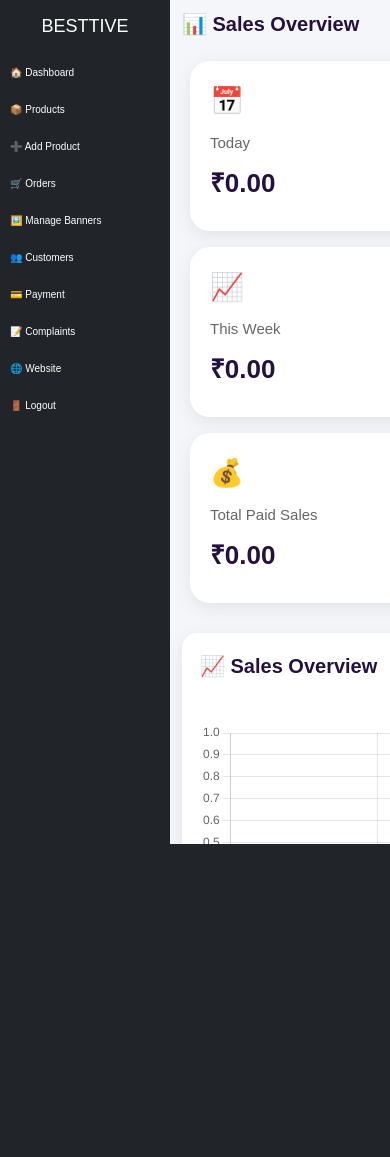
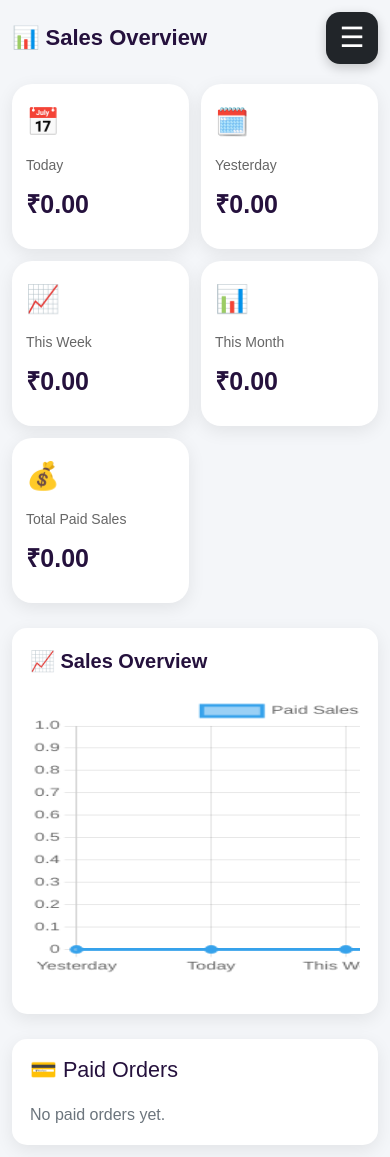
Before and after one commit to besttive1/besttive-site, a Flask app: page /admin/sales in a window 390 px wide. Before the commit the page ends 844 px from the top, so only its background shows below. Run offline with Flask 3, Linux system fonts and the light colour scheme; the visitor is signed in with stand-in values (Sample User, id 1).

Commit message:
fix mobile sales sidebar menu

```diff
--- a/templates/admin_sales.html
+++ b/templates/admin_sales.html
@@ -5,13 +5,14 @@
 
     <meta charset="UTF-8">
 
-    <meta name="viewport"
-          content="width=device-width, initial-scale=1.0">
+    <meta name="viewport" content="width=device-width, initial-scale=1.0">
 
     <title>Sales Overview | BESTTIVE Admin</title>
 
-    <link href="https://cdn.jsdelivr.net/npm/bootstrap@5.3.3/dist/css/bootstrap.min.css"
-          rel="stylesheet">
+    <link
+        href="https://cdn.jsdelivr.net/npm/bootstrap@5.3.3/dist/css/bootstrap.min.css"
+        rel="stylesheet"
+    >
 
     <style>
 
@@ -22,6 +23,7 @@
         html,
         body {
             margin: 0;
+            padding: 0;
             min-height: 100%;
         }
 
@@ -29,6 +31,7 @@
             background: #f4f6f9;
             font-family: Arial, sans-serif;
             color: #25113d;
+            overflow-x: hidden;
         }
 
 
@@ -41,18 +44,19 @@
             height: 100vh;
             background: #212529;
             position: fixed;
+            top: 0;
             left: 0;
-            top: 0;
             color: white;
             overflow-y: auto;
             overflow-x: hidden;
-            z-index: 1000;
+            z-index: 1100;
         }
 
         .sidebar h2 {
             text-align: center;
-            padding: 20px;
+            padding: 25px 15px;
             margin: 0;
+            font-size: 28px;
         }
 
         .sidebar a {
@@ -60,12 +64,29 @@
             color: white;
             text-decoration: none;
             padding: 14px 25px;
-            font-size: 14px;
+            font-size: 15px;
             white-space: nowrap;
         }
 
         .sidebar a:hover {
-            background: #4b0082;
+            background: #343a40;
+        }
+
+
+        /* =========================
+           OVERLAY
+           ========================= */
+
+        .sidebar-overlay {
+            display: none;
+            position: fixed;
+            inset: 0;
+            background: rgba(0, 0, 0, 0.45);
+            z-index: 1050;
+        }
+
+        .sidebar-overlay.active {
+            display: block;
         }
 
 
@@ -75,31 +96,70 @@
 
         .content {
             margin-left: 250px;
-            padding: 30px;
+            padding: 25px 30px 40px;
             min-height: 100vh;
+        }
+
+
+        /* =========================
+           PAGE HEADER
+           ========================= */
+
+        .mobile-header {
+            display: flex;
+            align-items: center;
+            justify-content: space-between;
+            width: 100%;
+            margin-bottom: 25px;
         }
 
         .page-title {
             font-size: 28px;
             font-weight: 600;
-            margin-bottom: 25px;
+            margin: 0;
+            color: #25113d;
+        }
+
+
+        /* =========================
+           MENU BUTTON
+           ========================= */
+
+        .menu-btn {
+            display: none;
+            width: 55px;
+            height: 55px;
+            border: none;
+            border-radius: 15px;
+            background: #212529;
+            color: white;
+            font-size: 30px;
+            cursor: pointer;
+            align-items: center;
+            justify-content: center;
+            flex-shrink: 0;
+            box-shadow: 0 4px 12px rgba(0, 0, 0, 0.20);
         }
 
 
         /* =========================
            SALES CARDS
-           DASHBOARD SAME SIZE
            ========================= */
+
+        .sales-row {
+            display: grid;
+            grid-template-columns: repeat(5, minmax(0, 1fr));
+            gap: 18px;
+            width: 100%;
+        }
 
         .sales-card {
             background: white;
-            border: none;
             border-radius: 20px;
             padding: 25px 22px;
             height: 170px;
-            min-height: 170px;
             width: 100%;
-            box-shadow: 0 5px 18px rgba(0, 0, 0, .08);
+            box-shadow: 0 5px 18px rgba(0, 0, 0, 0.08);
         }
 
         .sales-icon {
@@ -116,11 +176,12 @@
         .sales-amount {
             font-size: 28px;
             font-weight: 700;
+            color: #25113d;
         }
 
 
         /* =========================
-           GRAPH
+           CHART
            ========================= */
 
         .chart-card {
@@ -128,41 +189,43 @@
             border-radius: 15px;
             padding: 25px;
             margin-top: 30px;
-            box-shadow: 0 5px 18px rgba(0, 0, 0, .08);
+            box-shadow: 0 5px 18px rgba(0, 0, 0, 0.08);
         }
 
         .chart-title {
-            font-size: 20px;
+            font-size: 22px;
             font-weight: 600;
             margin-bottom: 20px;
         }
 
         .chart-wrapper {
             width: 100%;
+            height: 320px;
+            position: relative;
             overflow-x: auto;
         }
 
-        .sales-chart {
-            width: 100%;
-            min-width: 650px;
-            height: 280px;
+        #salesChart {
+            width: 100% !important;
+            height: 300px !important;
         }
 
 
         /* =========================
-           ORDERS TABLE
+           PAID ORDERS
            ========================= */
 
         .orders-card {
             background: white;
             border-radius: 15px;
-            padding: 22px;
+            padding: 25px;
             margin-top: 30px;
-            box-shadow: 0 5px 18px rgba(0, 0, 0, .08);
+            box-shadow: 0 5px 18px rgba(0, 0, 0, 0.08);
         }
 
         .orders-card h4 {
             margin-bottom: 20px;
+            color: #25113d;
         }
 
         .orders-wrapper {
@@ -171,8 +234,8 @@
         }
 
         .sales-table {
+            min-width: 750px;
             width: 100%;
-            min-width: 750px;
         }
 
         .sales-table th,
@@ -196,136 +259,149 @@
 
 
         /* =========================
+           TABLET / SMALL DESKTOP
+           ========================= */
+
+        @media (max-width: 1200px) {
+
+            .sales-row {
+                grid-template-columns: repeat(3, minmax(0, 1fr));
+            }
+
+        }
+
+
+        /* =========================
            MOBILE
            ========================= */
 
         @media (max-width: 768px) {
 
-            html,
             body {
-                width: 100%;
-                height: 100%;
-                overflow: hidden;
+                overflow-x: hidden;
             }
 
 
-            /* FIXED BLACK SIDEBAR */
+            /* SIDEBAR HIDDEN */
 
             .sidebar {
-                width: 180px;
+                width: 230px;
                 height: 100vh;
-                position: fixed;
+                left: -230px;
+                top: 0;
+                transition: left 0.3s ease;
+                z-index: 1100;
+            }
+
+            .sidebar.active {
                 left: 0;
-                top: 0;
-                bottom: 0;
-                overflow-y: auto;
-                overflow-x: hidden;
-                z-index: 1000;
             }
 
             .sidebar h2 {
-                font-size: 19px;
-                padding: 18px 5px;
+                font-size: 24px;
+                padding: 25px 15px;
             }
 
             .sidebar a {
-                display: block;
-                white-space: nowrap;
-                padding: 12px 12px;
-                font-size: 11px;
+                padding: 14px 20px;
+                font-size: 14px;
             }
 
 
-            /* RIGHT SIDE ONLY SCROLL */
+            /* FULL PAGE CONTENT */
 
             .content {
-                position: fixed;
-                left: 180px;
-                right: 0;
-                top: 0;
-                bottom: 0;
-
-                width: auto;
-                height: 100vh;
-
                 margin-left: 0;
+                width: 100%;
+                min-height: 100vh;
                 padding: 15px;
-
-                overflow-x: auto;
-                overflow-y: auto;
-
-                -webkit-overflow-scrolling: touch;
             }
 
 
+            /* HEADER:
+               SALES OVERVIEW LEFT
+               MENU RIGHT */
+
+            .mobile-header {
+                display: flex;
+                align-items: center;
+                justify-content: space-between;
+                width: 100%;
+                margin-bottom: 20px;
+            }
+
             .page-title {
-                font-size: 22px;
+                font-size: 24px;
+                margin: 0;
                 white-space: nowrap;
             }
 
-
-            /* =========================
-               MOBILE SALES CARD ROW
-               EXACT COMPACT WIDTH
-               ========================= */
-
-            .content > .row.g-3 {
-                width: 550px;
-                min-width: 550px;
-                margin-left: 0;
-                margin-right: 0;
-                flex-wrap: wrap;
+            .menu-btn {
+                display: flex;
             }
 
 
-            /* EACH CARD = 250px */
+            /* 2 CARDS PER ROW */
 
-            .content > .row.g-3 > div {
-                flex: 0 0 250px !important;
-                width: 250px !important;
-                max-width: 250px !important;
+            .sales-row {
+                grid-template-columns: repeat(2, minmax(0, 1fr));
+                gap: 12px;
+                width: 100%;
             }
 
-
             .sales-card {
-                width: 100%;
                 height: 170px;
                 min-height: 170px;
-                padding: 22px;
+                padding: 20px 15px;
                 border-radius: 20px;
             }
 
             .sales-icon {
                 font-size: 28px;
-                margin-bottom: 10px;
+                margin-bottom: 12px;
             }
 
             .sales-title {
-                font-size: 16px;
+                font-size: 15px;
                 margin-bottom: 10px;
             }
 
             .sales-amount {
-                font-size: 27px;
+                font-size: 26px;
             }
 
 
-            /* GRAPH AND TABLE HORIZONTAL SCROLL */
+            /* CHART */
 
-            .chart-card,
-            .orders-card {
-                min-width: 550px;
-                width: 550px;
+            .chart-card {
+                width: 100%;
                 padding: 18px;
+                margin-top: 25px;
+                overflow: hidden;
             }
 
-            .chart-card {
-                margin-top: 30px;
+            .chart-title {
+                font-size: 20px;
             }
 
-            .sales-chart {
+            .chart-wrapper {
+                height: 300px;
+                overflow-x: auto;
+            }
+
+            #salesChart {
                 min-width: 500px;
-                height: 280px;
+                height: 280px !important;
+            }
+
+
+            /* ORDERS */
+
+            .orders-card {
+                width: 100%;
+                padding: 18px;
+                margin-top: 25px;
+                overflow: hidden;
             }
 
         }
@@ -337,47 +413,29 @@
 
         @media (max-width: 480px) {
 
-            .sidebar {
-                width: 170px;
-            }
-
-            .sidebar h2 {
-                font-size: 18px;
-                padding: 16px 3px;
-            }
-
-            .sidebar a {
-                padding: 11px 10px;
-                font-size: 10px;
-            }
-
             .content {
-                left: 170px;
                 padding: 12px;
             }
 
             .page-title {
-                font-size: 20px;
+                font-size: 22px;
             }
 
-
-            /* COMPACT SALES CARDS */
-
-            .content > .row.g-3 {
-                width: 540px;
-                min-width: 540px;
+            .menu-btn {
+                width: 52px;
+                height: 52px;
+                font-size: 28px;
+                border-radius: 14px;
             }
 
-            .content > .row.g-3 > div {
-                flex: 0 0 245px !important;
-                width: 245px !important;
-                max-width: 245px !important;
+            .sales-row {
+                gap: 12px;
             }
 
             .sales-card {
-                height: 170px;
-                min-height: 170px;
-                padding: 20px;
+                height: 165px;
+                min-height: 165px;
+                padding: 18px 14px;
             }
 
             .sales-icon {
@@ -385,17 +443,11 @@
             }
 
             .sales-title {
-                font-size: 15px;
+                font-size: 14px;
             }
 
             .sales-amount {
-                font-size: 26px;
-            }
-
-            .chart-card,
-            .orders-card {
-                min-width: 540px;
-                width: 540px;
+                font-size: 25px;
             }
 
         }
@@ -409,10 +461,23 @@
 
 
 <!-- =========================
+     SIDEBAR OVERLAY
+     ========================= -->
+
+<div
+    class="sidebar-overlay"
+    onclick="closeSidebar()"
+></div>
+
+
+<!-- =========================
      SIDEBAR
      ========================= -->
 
-<div class="sidebar">
+<div
+    class="sidebar"
+    id="sidebar"
+>
 
     <h2>BESTTIVE</h2>
 
@@ -465,19 +530,34 @@
 
 <div class="content">
 
+
+    <!-- HEADER -->
+
+    <div class="mobile-header">
+
         <h2 class="page-title">
             📊 Sales Overview
         </h2>
 
+        <button
+            class="menu-btn"
+            onclick="toggleSidebar()"
+            aria-label="Open Menu"
+        >
+            ☰
+        </button>
 
-    <!-- SALES SUMMARY -->
+    </div>
 
-    <div class="row g-3">
+
+    <!-- =========================
+         SALES CARDS
+         ========================= -->
+
+    <div class="sales-row">
 
 
         <!-- TODAY -->
-
-        <div class="col-6 col-lg-2">
 
         <div class="sales-card">
 
@@ -495,12 +575,8 @@
 
         </div>
 
-        </div>
-
 
         <!-- YESTERDAY -->
-
-        <div class="col-6 col-lg-2">
 
         <div class="sales-card">
 
@@ -518,12 +594,8 @@
 
         </div>
 
-        </div>
-
 
         <!-- THIS WEEK -->
-
-        <div class="col-6 col-lg-2">
 
         <div class="sales-card">
 
@@ -541,12 +613,8 @@
 
         </div>
 
-        </div>
-
 
         <!-- THIS MONTH -->
-
-        <div class="col-6 col-lg-2">
 
         <div class="sales-card">
 
@@ -564,12 +632,8 @@
 
         </div>
 
-        </div>
-
 
         <!-- TOTAL PAID SALES -->
-
-        <div class="col-6 col-lg-2">
 
         <div class="sales-card">
 
@@ -587,13 +651,12 @@
 
         </div>
 
-        </div>
 
     </div>
 
 
     <!-- =========================
-         SALES GRAPH
+         SALES CHART
          ========================= -->
 
     <div class="chart-card">
@@ -604,9 +667,7 @@
 
         <div class="chart-wrapper">
 
-            <canvas id="salesChart"
-                    class="sales-chart">
-            </canvas>
+            <canvas id="salesChart"></canvas>
 
         </div>
 
@@ -623,6 +684,7 @@
             💳 Paid Orders
         </h4>
 
+
         {% if paid_orders %}
 
         <div class="orders-wrapper">
@@ -633,16 +695,34 @@
 
                     <tr>
 
-                        <th>Tracking ID</th>
-                        <th>Customer</th>
-                        <th>Product</th>
-                        <th>Amount</th>
-                        <th>Date</th>
-                        <th>Order Status</th>
+                        <th>
+                            Tracking ID
+                        </th>
+
+                        <th>
+                            Customer
+                        </th>
+
+                        <th>
+                            Product
+                        </th>
+
+                        <th>
+                            Amount
+                        </th>
+
+                        <th>
+                            Date
+                        </th>
+
+                        <th>
+                            Order Status
+                        </th>
 
                     </tr>
 
                 </thead>
+
 
                 <tbody>
 
@@ -651,35 +731,54 @@
                     <tr>
 
                         <td class="tracking-id">
+
                             {{ order.tracking_id or "Not available" }}
+
                         </td>
 
+
                         <td>
+
                             {{ order.user.name }}
+
                         </td>
 
+
                         <td>
+
                             {{ order.product.name }}
+
                         </td>
 
+
                         <td>
+
                             ₹{{ order.total_amount }}
+
                         </td>
 
+
                         <td>
+
                             {{ order.created_at.strftime('%d %b %Y, %I:%M %p') }}
+
                         </td>
+
 
                         <td>
 
                             <span class="paid-badge">
+
                                 Paid
+
                             </span>
 
                             <br>
 
                             <small>
+
                                 {{ order.status }}
+
                             </small>
 
                         </td>
@@ -694,34 +793,107 @@
 
         </div>
 
+
         {% else %}
 
         <p class="text-secondary mb-0">
+
             No paid orders yet.
+
         </p>
 
         {% endif %}
 
     </div>
 
+
 </div>
 
 
 <!-- =========================
-     CHART.JS
+     CHART JS
      ========================= -->
 
 <script src="https://cdn.jsdelivr.net/npm/chart.js"></script>
 
+
 <script>
+
+    /* =========================
+       SIDEBAR TOGGLE
+       ========================= */
+
+    function toggleSidebar() {
+
+        document
+            .getElementById("sidebar")
+            .classList
+            .toggle("active");
+
+
+        document
+            .querySelector(".sidebar-overlay")
+            .classList
+            .toggle("active");
+
+    }
+
+
+    function closeSidebar() {
+
+        document
+            .getElementById("sidebar")
+            .classList
+            .remove("active");
+
+
+        document
+            .querySelector(".sidebar-overlay")
+            .classList
+            .remove("active");
+
+    }
+
+
+    /* =========================
+       CLOSE SIDEBAR AFTER
+       CLICKING MENU LINK
+       ON MOBILE
+       ========================= */
+
+    document
+        .querySelectorAll(".sidebar a")
+        .forEach(function(link) {
+
+            link.addEventListener(
+                "click",
+                function() {
+
+                    if (window.innerWidth <= 768) {
+
+                        closeSidebar();
+
+                    }
+
+                }
+            );
+
+        });
+
+
+    /* =========================
+       SALES CHART
+       ========================= */
 
     const salesData = {
 
         labels: [
+
             "Yesterday",
             "Today",
             "This Week",
             "This Month"
+
         ],
 
         datasets: [
@@ -790,12 +962,16 @@ const config = {
 
 
     new Chart(
+
         document.getElementById("salesChart"),
+
         config
+
     );
 
 </script>
 
+
 </body>
 
 </html>
```
Lines whose indentation alone changed are shown as unchanged.
